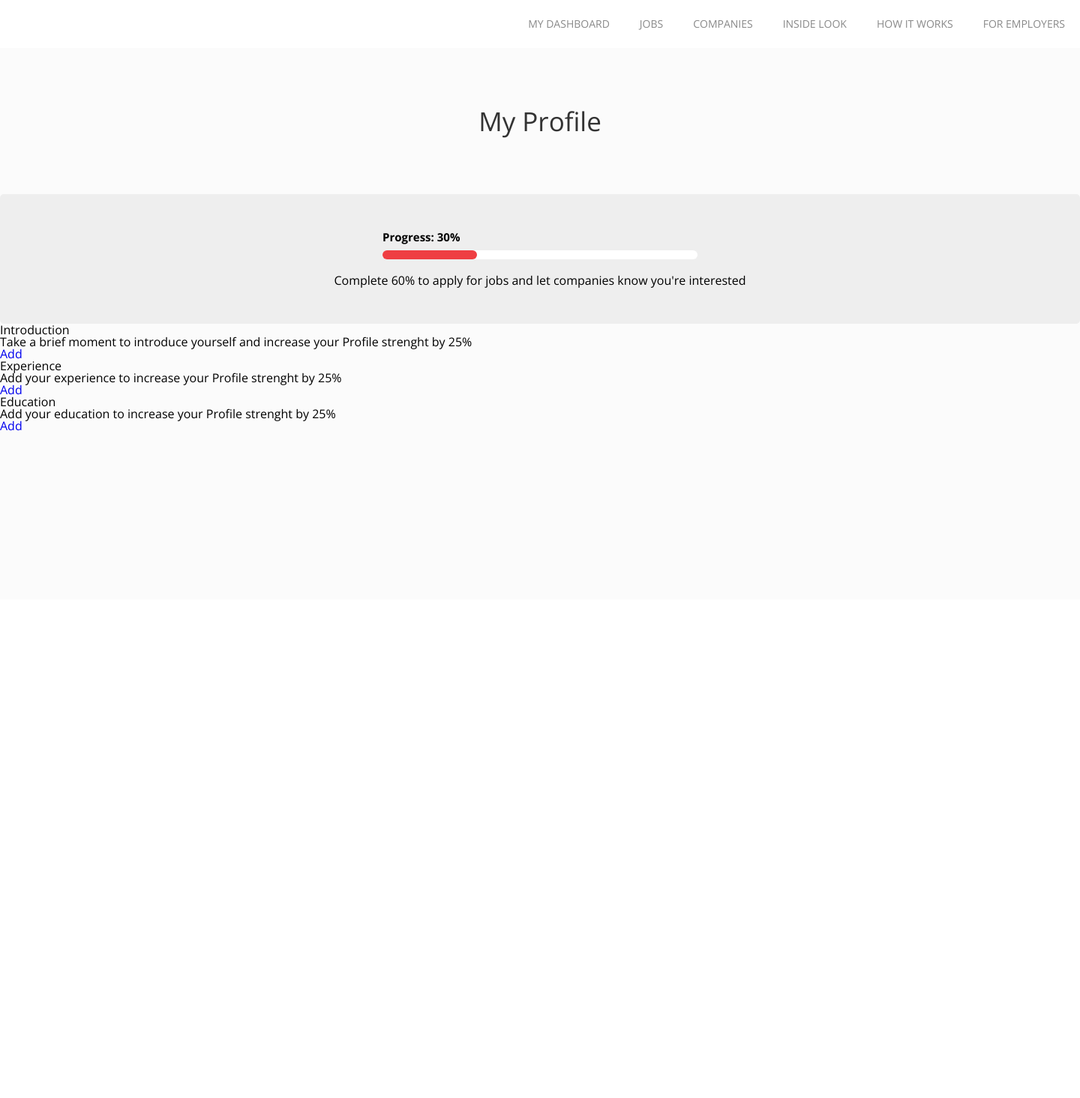
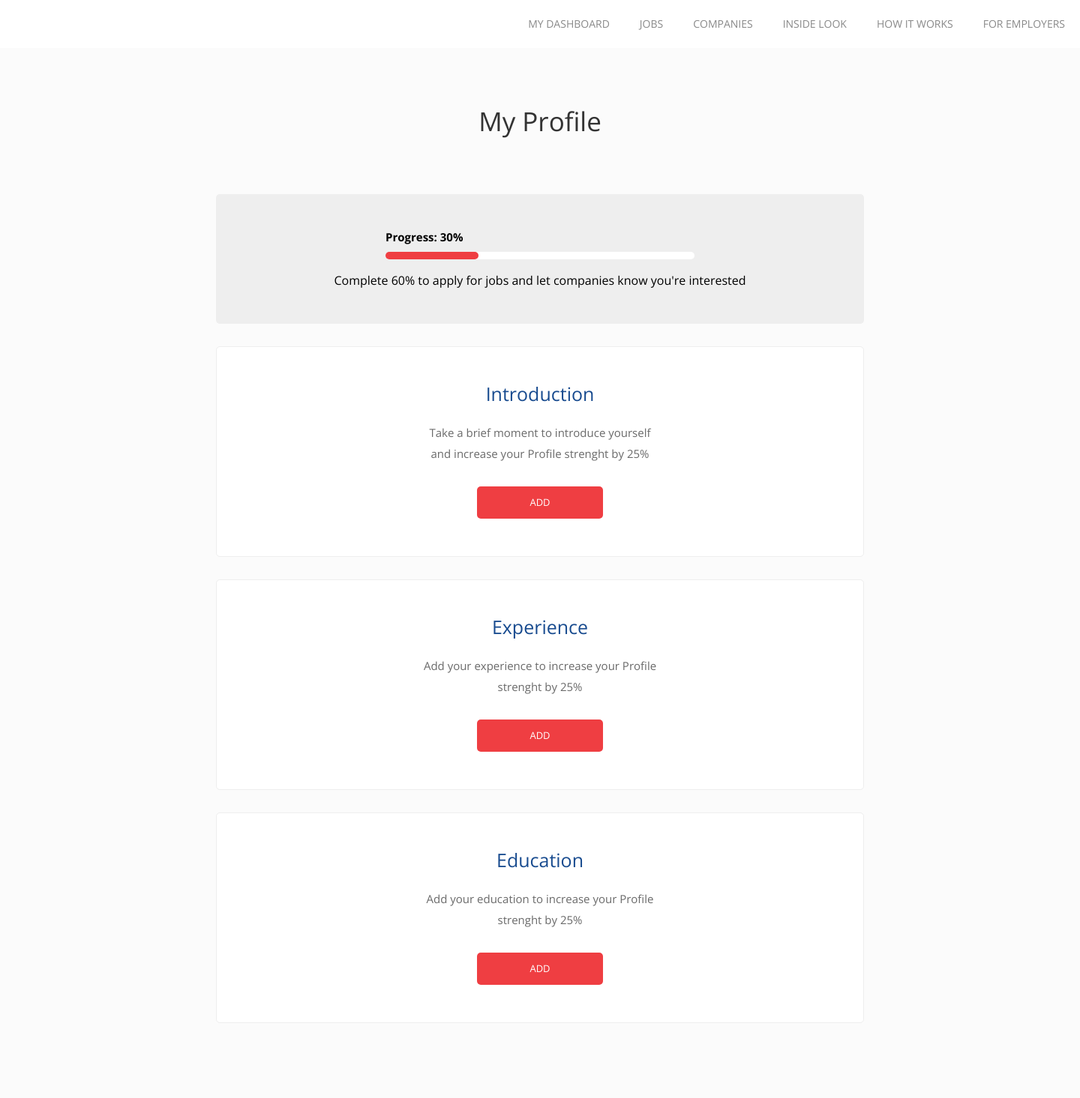
Before and after one commit to LuanDantas/frontend-test, a PHP site: page / in a window 1440 px wide. Shown: the whole page at 75% size. Before the commit the page ends 575 px from the top, so only its background shows below. Run offline with PHP 8.4, Linux system fonts and the light colour scheme.

Commit message:
Finish desktop style of index page.

```diff
--- /dev/null
+++ b/css/default.css
@@ -0,0 +1,107 @@
+*, *:before, *:after {
+  -moz-box-sizing: border-box;
+  -webkit-box-sizing: border-box;
+  box-sizing: border-box;
+  margin: 0;
+  padding: 0;
+}
+
+html {
+  -webkit-text-size-adjust: 100%;
+}
+
+body {
+  background: #fbfbfb;
+  font-family: 'Open Sans', sans-serif;
+  color: #000000;
+  font-weight: 300;
+  line-height: 1;
+  padding-bottom: 100px;
+}
+
+html, body, img, fieldset {
+  border: 0;
+}
+
+h1, h2, h3,
+h4, h5, h6 {
+  font-size: 100%;
+  font-weight: normal;
+}
+
+fieldset {
+  margin: 0;
+  padding: 0;
+  border: 0;
+}
+
+img {
+  display: block;
+}
+
+ol,
+ul {
+  list-style: none;
+}
+
+a {
+  text-decoration: none;
+}
+
+/* Content Style */
+.content {
+  display: block;
+  width: 1440px;
+  margin: 0 auto;
+}
+
+/* Box Content Style */
+.box-content {
+  display: block;
+  width: 60%;
+  border-radius: 5px;
+  border: 1px solid #eeeeee;
+  background-color: #ffffff;
+  padding: 50px 20px;
+  margin: 0 auto;
+  margin-top: 30px;
+}
+
+.box-content-info {
+    display: block;
+    width: 38%;
+    text-align: center;
+    margin: 0 auto;
+}
+
+.box-content-info h2 {
+    font-size: 25px;
+    color: #184b8f;
+    font-weight: 400;
+}
+
+.box-content-info p {
+    font-size: 15px;
+    color: #6a6a6a;
+    line-height: 28px;
+    margin-top: 25px;
+}
+
+.box-content-info a {
+    display: block;
+    margin: 0 auto;
+    width: 168px;
+    border-radius: 5px;
+    background-color: #ef3e42;
+    font-size: 13px;
+    color: #ffffff;
+    font-weight: 400;
+    text-transform: uppercase;
+    padding: 15px 0;
+    margin-top: 30px;
+}
+
+.box-content-info a:hover {
+    transition: 0.6s;
+    background-color: #ca2a2d;
+}
--- a/css/main.css
+++ b/css/main.css
@@ -1,58 +1,15 @@
-*, *:before, *:after {
-  -moz-box-sizing: border-box;
-  -webkit-box-sizing: border-box;
-  box-sizing: border-box;
-  margin: 0;
-  padding: 0;
-}
-
-html {
-  -webkit-text-size-adjust: 100%;
-}
-
-body {
-  background: #fbfbfb;
-  font-family: 'Open Sans', sans-serif;
-  color: #000000;
-  font-weight: 300;
-  line-height: 1;
-}
-
-html, body, img, fieldset {
-  border: 0;
-}
-
-h1, h2, h3,
-h4, h5, h6 {
-  font-size: 100%;
-  font-weight: normal;
-}
-
-fieldset {
-  margin: 0;
-  padding: 0;
-  border: 0;
-}
-
-img {
-  display: block;
-}
-
-ol,
-ul {
-  list-style: none;
-}
-
-a {
-  text-decoration: none;
-}
+@import url("default.css");
 
 /* Header */
 header {
   display: block;
   width: 100%;
   background-color: #ffffff;
-  /* padding: 25px 0; */
+  position: fixed;
+}
+
+.fixed {
+  border-bottom: 1px solid #f4f4f4;
 }
 
 .header-nav {
@@ -84,11 +41,11 @@ header {
   transition: 0.6s;
 }
 
-/* Content default style */
-.content {
-  display: block;
-  width: 1440px;
-  margin: 0 auto;
+/* Main Content */
+.main-content {
+  width: 100%;
+  height: 100%;
+  padding-top: 64px;
 }
 
 /* Title */
@@ -109,10 +66,11 @@ header {
 /* Progress content */
 .progress {
   display: block;
-  width: 100%;
+  width: 60%;
   border-radius: 5px;
   background-color: #eeeeee;
   padding: 50px 20px;
+  margin: 0 auto;
 }
 
 .progress p {
@@ -123,7 +81,7 @@ header {
 
 .progress-content {
   display: block;
-  width: 30%;
+  width: 50%;
   margin: 0 auto;
 }
 
@@ -138,7 +96,7 @@ header {
 progress[value] {
   -webkit-appearance: none;
   width: 100%;
-  height: 12px;
+  height: 10px;
   appearance: none;
 }
 
--- a/index.html
+++ b/index.html
@@ -29,11 +29,11 @@
         </header>
         <!-- / Header -->
 
+        <!-- Main content -->
+        <section class="main-content">
+
             <!-- Page main content -->
             <section class="content">
-
-            <!-- Main content -->
-            <section class="main-content">
 
                 <div class="title">
                     <h1>My Profile</h1>
@@ -52,21 +52,27 @@
                 </div>
 
                 <div class="introduction box-content">
+                    <div class="box-content-info">
                         <h2>Introduction</h2>
                         <p>Take a brief moment to introduce yourself and increase your Profile strenght by 25%</p>
                         <a href="#" title="Add">Add</a>
                     </div>
+                </div>
 
                 <div class="experience box-content">
+                    <div class="box-content-info">
                         <h2>Experience</h2>
                         <p>Add your experience to increase your Profile strenght by 25%</p>
                         <a href="#" title="Add">Add</a>
                     </div>
+                </div>
 
                 <div class="education box-content">
+                    <div class="box-content-info">
                         <h2>Education</h2>
                         <p>Add your education to increase your Profile strenght by 25%</p>
                         <a href="#" title="Add">Add</a>
+                    </div>
                 </div>
 
             </section>
@@ -75,4 +81,19 @@
         </section>
         <!-- / Page main content -->
     </body>
+
+<script>
+    $(document).ready( function() {
+        $(window).scroll(function () {
+            var scroll = $(window).scrollTop();
+
+            if (scroll >= 10) {
+                $("header").addClass("fixed");
+            } else {
+                $("header").removeClass("fixed");
+            }
+        });
+    });
+</script>
+
 </html>
```
Lines whose indentation alone changed are shown as unchanged.
